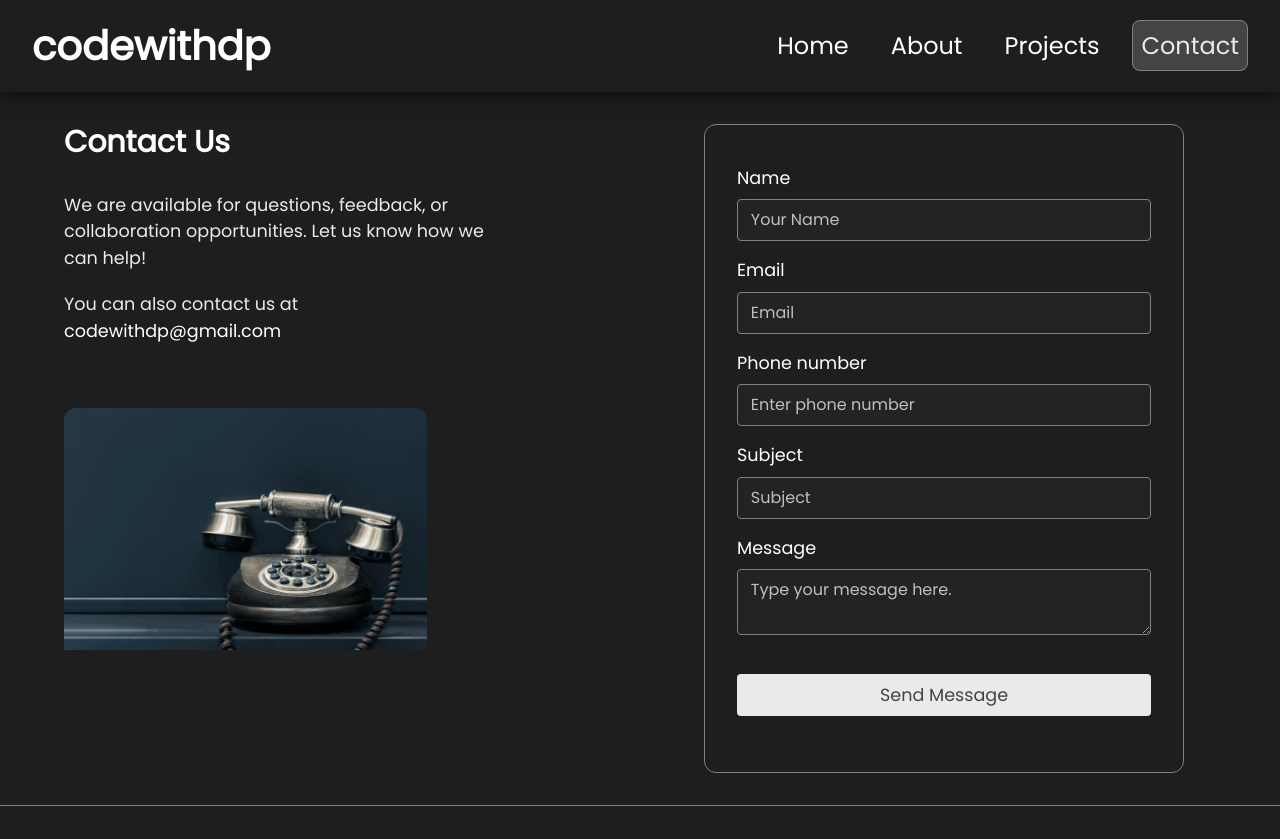
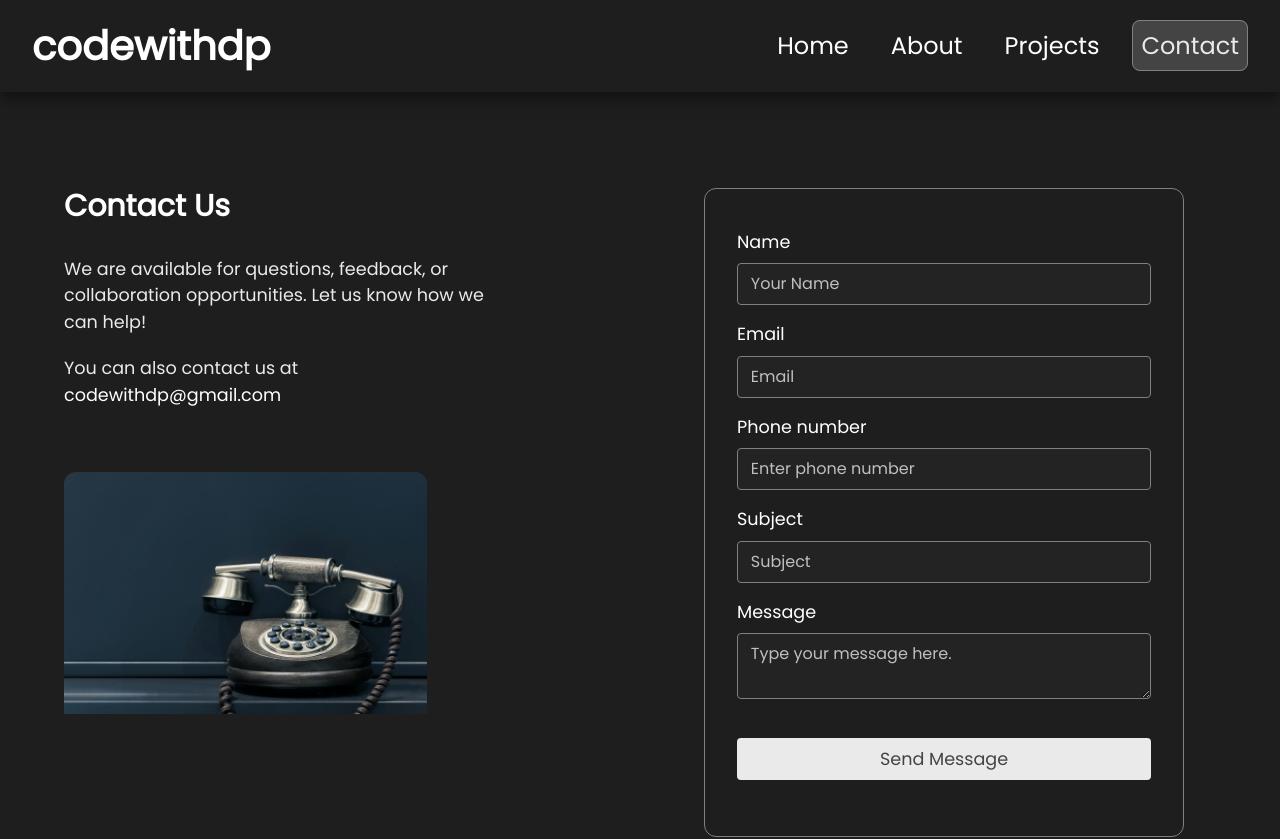
Before and after one commit to Dp20703/codewithdp, a React (Vite) app: page /contact in a window 1280 px wide. Shown: the top 839 px of the page. Built offline with nearby package versions, Linux system fonts and the light colour scheme.

Commit message:
feat: update project structure and enhance animations; integrate AnimatedContent component in AboutSection, ContactSection, and ProjectCard for improved visual effects

```diff
--- a/package.json
+++ b/package.json
@@ -1,5 +1,5 @@
 {
-  "name": "portfolio",
+  "name": "codewithdp",
   "private": true,
   "version": "0.0.0",
   "type": "module",
--- /dev/null
+++ b/src/blocks/Animations/AnimatedContent/AnimatedContent.jsx
@@ -0,0 +1,78 @@
+/*
+	Installed from https://reactbits.dev/tailwind/
+*/
+
+import { useRef, useEffect } from "react";
+import { gsap } from "gsap";
+import { ScrollTrigger } from "gsap/ScrollTrigger";
+
+gsap.registerPlugin(ScrollTrigger);
+
+const AnimatedContent = ({
+  children,
+  distance = 100,
+  direction = "vertical",
+  reverse = false,
+  duration = 0.8,
+  ease = "power3.out",
+  initialOpacity = 0,
+  animateOpacity = true,
+  scale = 1,
+  threshold = 0.1,
+  delay = 0,
+  onComplete,
+}) => {
+  const ref = useRef(null);
+
+  useEffect(() => {
+    const el = ref.current;
+    if (!el) return;
+
+    const axis = direction === "horizontal" ? "x" : "y";
+    const offset = reverse ? -distance : distance;
+    const startPct = (1 - threshold) * 100;
+
+    gsap.set(el, {
+      [axis]: offset,
+      scale,
+      opacity: animateOpacity ? initialOpacity : 1,
+    });
+
+    gsap.to(el, {
+      [axis]: 0,
+      scale: 1,
+      opacity: 1,
+      duration,
+      ease,
+      delay,
+      onComplete,
+      scrollTrigger: {
+        trigger: el,
+        start: `top ${startPct}%`,
+        toggleActions: "play none none none",
+        once: true,
+      },
+    });
+
+    return () => {
+      ScrollTrigger.getAll().forEach((t) => t.kill());
+      gsap.killTweensOf(el);
+    };
+  }, [
+    distance,
+    direction,
+    reverse,
+    duration,
+    ease,
+    initialOpacity,
+    animateOpacity,
+    scale,
+    threshold,
+    delay,
+    onComplete,
+  ]);
+
+  return <div ref={ref}>{children}</div>;
+};
+
+export default AnimatedContent;
--- a/src/components/sections/AboutSection.jsx
+++ b/src/components/sections/AboutSection.jsx
@@ -1,5 +1,5 @@
-import React from "react";
 import PixelTransition from "../../blocks/Animations/PixelTransition/PixelTransition";
+import AnimatedContent from "../../blocks/Animations/AnimatedContent/AnimatedContent";
 
 const AboutSection = () => {
   return (
@@ -8,6 +8,18 @@ const AboutSection = () => {
       style={{ padding: "2rem 4rem" }}
     >
       <div className="w-1/2">
+        <AnimatedContent
+          distance={150}
+          direction="horizontal"
+          reverse={true}
+          duration={1.5}
+          ease="power.out"
+          initialOpacity={0.5}
+          animateOpacity
+          scale={1}
+          threshold={0.3}
+          delay={0.5}
+        >
           <div className="w-[35rem]">
             <PixelTransition
               firstContent={
@@ -23,8 +35,21 @@ const AboutSection = () => {
               className="custom-pixel-card"
             />
           </div>
+        </AnimatedContent>
       </div>
       <div className="w-1/2">
+        <AnimatedContent
+          distance={150}
+          direction="horizontal"
+          reverse={false}
+          duration={1.8}
+          ease="power.out"
+          initialOpacity={0.5}
+          animateOpacity
+          scale={1}
+          threshold={0.2}
+          delay={0.5}
+        >
           <div
             style={{
               padding: "2rem 2rem",
@@ -44,25 +69,26 @@ const AboutSection = () => {
             <div className="w-full text-[#bfbfbf] text-[1.1rem]">
               <p>
                 I'm Darshan Prajapati, a dedicated MERN stack developer with a
-              passion for crafting clean and functional web applications. Having
-              recently completed my BCA, I’ve been constantly improving my
-              skills by building real-world projects like StockTally and
+                passion for crafting clean and functional web applications.
+                Having recently completed my BCA, I’ve been constantly improving
+                my skills by building real-world projects like StockTally and
                 Property-Renting. I enjoy turning complex problems into smooth
-              user experiences and love working across both frontend and backend
-              technologies.
+                user experiences and love working across both frontend and
+                backend technologies.
               </p>
               <br />
               <br />
               <p>
                 Beyond just writing code, I'm deeply focused on learning modern
-              tools, UI/UX best practices, and performance optimization. Whether
-              it’s developing a full-stack project or designing layouts with
-              TailwindCSS, I strive to build scalable and maintainable
-              solutions. I’m also preparing for my MCA while actively exploring
-              new opportunities to grow as a developer.
+                tools, UI/UX best practices, and performance optimization.
+                Whether it’s developing a full-stack project or designing
+                layouts with TailwindCSS, I strive to build scalable and
+                maintainable solutions. I’m also preparing for my MCA while
+                actively exploring new opportunities to grow as a developer.
               </p>
             </div>
           </div>
+        </AnimatedContent>
       </div>
     </div>
   );
--- a/src/components/sections/ContactSection.jsx
+++ b/src/components/sections/ContactSection.jsx
@@ -1,12 +1,24 @@
-import React from "react";
+import AnimatedContent from "../../blocks/Animations/AnimatedContent/AnimatedContent";
 
 const ContactSection = () => {
   return (
     <section
       className="w-full h-fit flex items-cente justify-between"
-      style={{ padding: "2rem 2rem" }}
+      style={{ padding: "6rem 2rem" }}
     >
       <div className="w-1/2">
+        <AnimatedContent
+          distance={150}
+          direction="horizontal"
+          reverse={true}
+          duration={1.5}
+          ease="power.out"
+          initialOpacity={0.5}
+          animateOpacity
+          scale={1}
+          threshold={0.3}
+          delay={0.5}
+        >
           <div className="w-full">
             <div>
               <h2
@@ -37,9 +49,22 @@ const ContactSection = () => {
               />
             </div>
           </div>
+        </AnimatedContent>
       </div>
 
       <div className="w-1/2" style={{ padding: "0 4rem" }}>
+        <AnimatedContent
+          distance={150}
+          direction="horizontal"
+          reverse={false}
+          duration={1.5}
+          ease="power.out"
+          initialOpacity={0.5}
+          animateOpacity
+          scale={1}
+          threshold={0.3}
+          delay={0.5}
+        >
           <form
             action="https://formsubmit.co/codewithdp2073@gmail.com"
             method="POST"
@@ -64,7 +89,10 @@ const ContactSection = () => {
               />
             </div>
             <div className="w-full" style={{ margin: ".5rem 0" }}>
-            <label htmlFor="email" className="text-white w-full text-[1.1rem]">
+              <label
+                htmlFor="email"
+                className="text-white w-full text-[1.1rem]"
+              >
                 Email
               </label>
               <input
@@ -159,6 +187,7 @@ const ContactSection = () => {
               value="http://localhost:5173/contact"
             />
           </form>
+        </AnimatedContent>
       </div>
     </section>
   );
--- a/src/components/sections/ProjectCard.jsx
+++ b/src/components/sections/ProjectCard.jsx
@@ -1,4 +1,5 @@
 import GlareHover from "../../blocks/Animations/GlareHover/GlareHover";
+import AnimatedContent from "../../blocks/Animations/AnimatedContent/AnimatedContent";
 const ProjectCard = () => {
   const projects = [
     {
@@ -55,6 +56,18 @@ const ProjectCard = () => {
       {projects.map((project, idx) => {
         return (
           <>
+            <AnimatedContent
+              distance={150}
+              direction="vertical"
+              reverse={false}
+              duration={1.3}
+              ease="power.out"
+              initialOpacity={0.5}
+              animateOpacity
+              scale={1}
+              threshold={0.2}
+              delay={0.3}
+            >
               <div
                 key={idx}
                 className="h-[38rem] w-[28rem] overflow-hidden flex flex-col  gap-8 bg-[#232323]  rounded-xl"
@@ -83,9 +96,9 @@ const ProjectCard = () => {
                 </div>
 
                 <div className="h-1/2 w-full flex flex-col gap-5 justify-center">
-                <div className="flex justify-between items-center">
+                  <div className="flex justify-between items-center w-full">
                     <h2 className="text-[#ffffff] text-2xl">{project.title}</h2>
-                  <div className="flex items-center justify-around w-1/4">
+                    <div className="flex items-center justify-end gap-2 w-1/3">
                       <a
                         href={project.github}
                         target="_blank"
@@ -120,6 +133,7 @@ const ProjectCard = () => {
                   </p>
                 </div>
               </div>
+            </AnimatedContent>
           </>
         );
       })}
```
Lines whose indentation alone changed are shown as unchanged.
